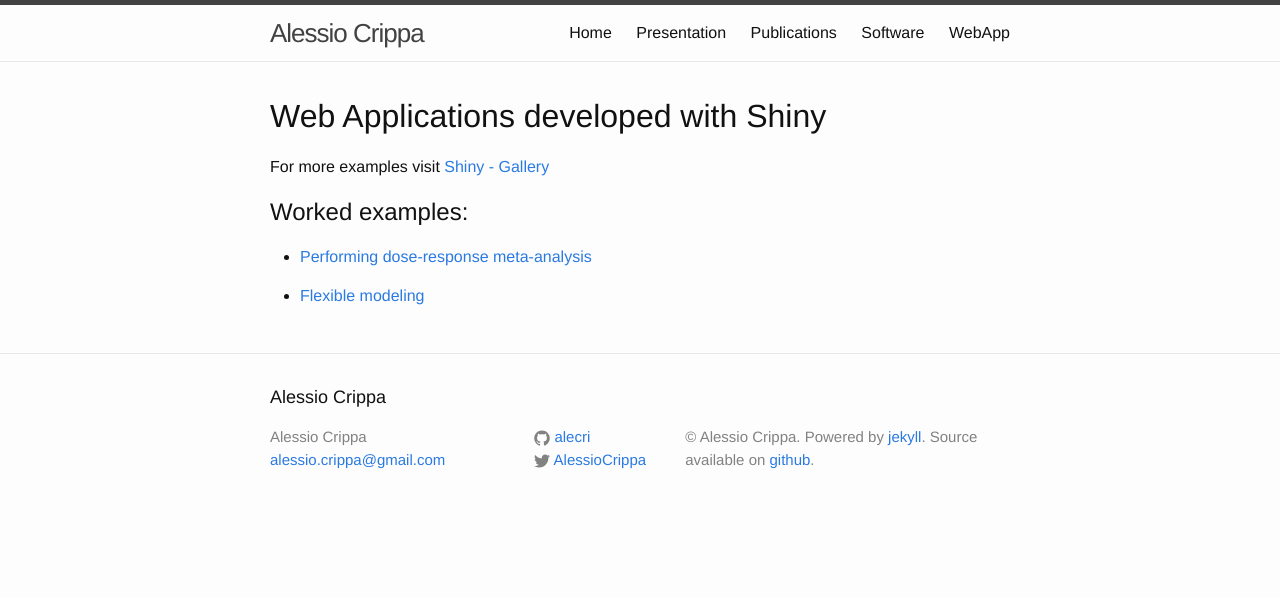
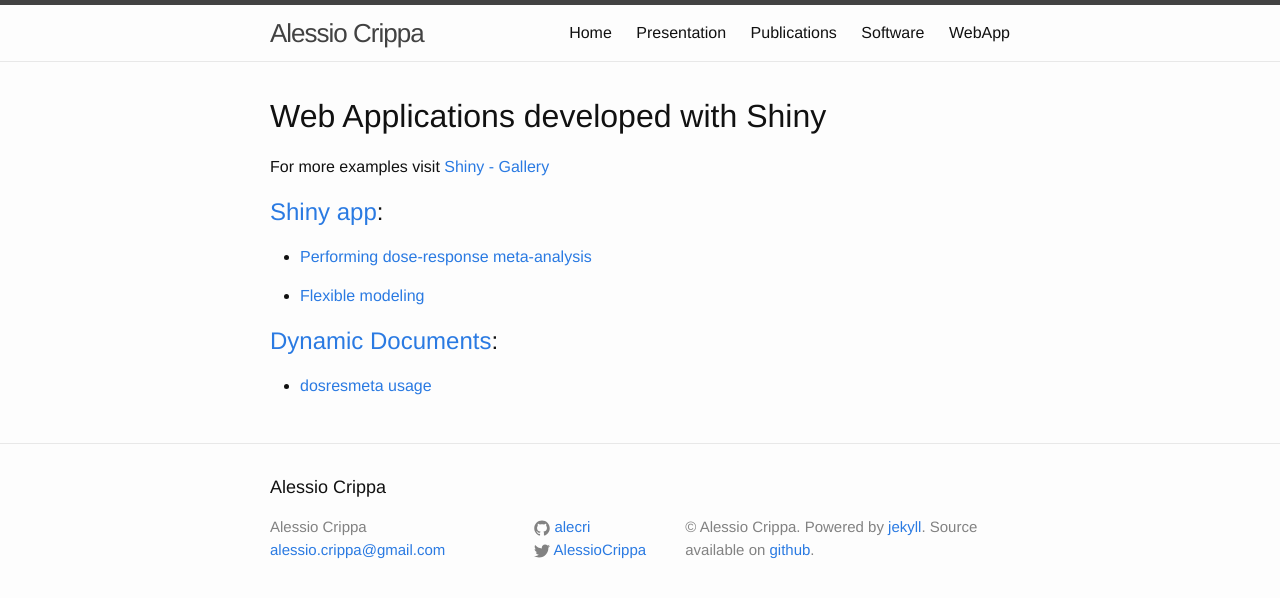
Before and after one commit to rinobellocco/rinobellocco.github.io, a Jekyll site: the page built from webapp.md, in a window 1280 px wide. Shown: the top 598 px of the page. Built offline with Jekyll 4.4.1, drawn with Linux system fonts in a browser that asks for light colours.

Commit message:
Update WebApp

```diff
--- a/webapp.md
+++ b/webapp.md
@@ -9,8 +9,12 @@ Web Applications developed with Shiny
 
 For more examples visit [Shiny - Gallery](http://shiny.rstudio.com/gallery/)
 
-## Worked examples:
+## [Shiny app](http://shiny.rstudio.com/):
 
 * [Performing dose-response meta-analysis](https://alecri.shinyapps.io/dosresmeta/)
 
 * [Flexible modeling](https://alecri.shinyapps.io/flexmod)
+
+## [Dynamic Documents](http://rmarkdown.rstudio.com/):
+
+* [dosresmeta usage](https://alecri.shinyapps.io/dosresmeta_usage)
```
